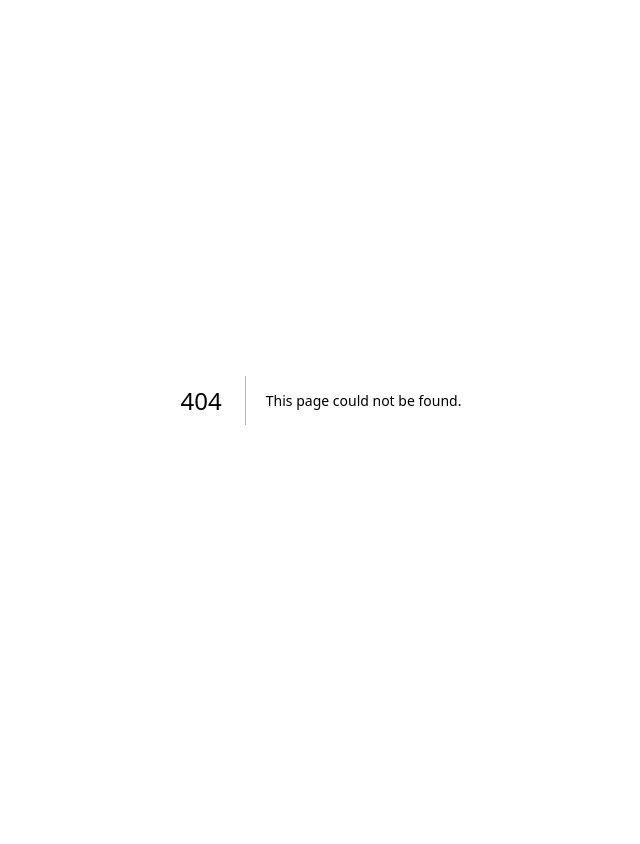
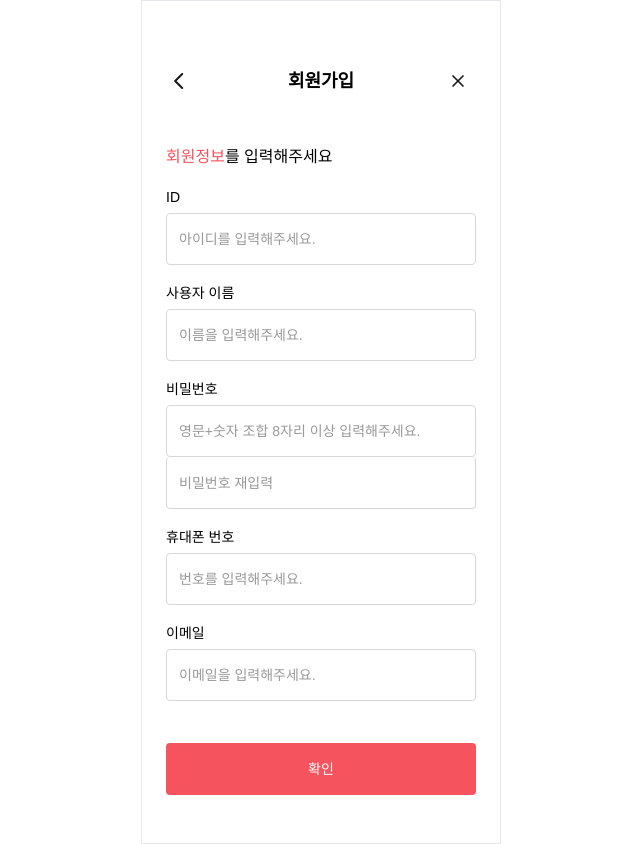
Before and after one commit to Att-ies/frontend, a Next.js app: page /auth/join02 in a window 1280 px wide. Before the commit this address had no page. Shown: the whole page, without its empty margins (319-959 px from the left). Before the commit the page ends 800 px from the top, so only its background shows below. Built offline with nearby package versions, Linux system fonts and the light colour scheme.

Commit message:
feat : join02 page

```diff
--- /dev/null
+++ b/src/pages/auth/join02.tsx
@@ -0,0 +1,135 @@
+import React from 'react';
+import { useForm } from 'react-hook-form';
+import Layout from '@components/common/Layout';
+import Input from '@components/common/Input';
+import Button from '@components/common/Button';
+import Navigate from '@components/common/Navigate';
+import ErrorMessage from '@components/common/ErrorMessage';
+import { useRouter } from 'next/router';
+
+export default function Join02() {
+  const router = useRouter();
+  const handleLeftButton = () => {
+    router.push('/auth/join01');
+  };
+  const handleRightButton = () => {
+    router.push('/auth/login');
+  };
+
+  const {
+    register,
+    handleSubmit,
+    formState: { errors },
+    watch,
+  } = useForm();
+
+  const onSubmit = () => {
+    console.log(watch('id'));
+  };
+
+  return (
+    <Layout>
+      <Navigate
+        message="회원가입"
+        handleLeftButton={handleLeftButton}
+        handleRightButton={handleRightButton}
+      />
+      <section className="mt-8">
+        <p className="mb-[12px]">
+          <span className="text-[#F5535D]">회원정보</span>를 입력해주세요
+        </p>
+      </section>
+      <form autoComplete="off" onSubmit={handleSubmit(onSubmit)}>
+        <section className="mb-3">
+          <Input
+            type="text"
+            label="ID"
+            placeholder="아이디를 입력해주세요."
+            register={register('id', { required: true })}
+          />
+        </section>
+        {errors.id && <ErrorMessage message="이미 사용중인 아이디입니다." />}
+        <section className="mb-3">
+          <Input
+            type="text"
+            label="사용자 이름"
+            placeholder="이름을 입력해주세요."
+            register={register('name', { required: true })}
+          />
+          {errors.name && (
+            <ErrorMessage message="최대 한글 25자 까지 입력 가능합니다." />
+          )}
+        </section>
+        <section className="mb-3">
+          <Input
+            type="password"
+            label="비밀번호"
+            placeholder="영문+숫자 조합 8자리 이상 입력해주세요."
+            register={register('password', {
+              required: true,
+              pattern: {
+                value: /^[A-Za-z0-9]{8,15}$/,
+                message: '비밀번호를 형식에 맞게 입력해주세요.',
+              },
+            })}
+          />
+          <Input
+            type="password"
+            placeholder="비밀번호 재입력"
+            register={register('confirmPassword', {
+              required: true,
+              validate: (value: string) => {
+                if (watch('password') !== value) {
+                  return '비밀번호가 일치하지 않습니다.';
+                }
+              },
+            })}
+            className="border-t-0"
+          />
+          {errors.password && errors.confirmPassword ? (
+            <ErrorMessage message={errors.password.message} />
+          ) : (
+            ''
+          )}
+          {errors.confirmPassword && !errors.password ? (
+            <ErrorMessage message={errors.confirmPassword.message} />
+          ) : (
+            ''
+          )}
+        </section>
+        <section className="mb-3">
+          <Input
+            type="text"
+            label="휴대폰 번호"
+            placeholder="번호를 입력해주세요."
+            register={register('phoneNum', { required: true })}
+          />
+          {errors.phoneNum && (
+            <ErrorMessage message="휴대폰번호를 정확히 입력해주세요." />
+          )}
+        </section>
+        <section className="mb-3">
+          <Input
+            type="email"
+            label="이메일"
+            placeholder="이메일을 입력해주세요."
+            register={register('email', {
+              required: true,
+              pattern: {
+                value: /^[\w-\.]+@([\w-]+\.)+[\w-]{2,4}$/g,
+                message: '이메일 형식이 올바르지 않습니다.',
+              },
+            })}
+          />
+          {errors.email && errors.email.message && (
+            <ErrorMessage message={errors.email.message} />
+          )}
+        </section>
+        <div className="h-[30px]" />
+        <section>
+          <Button text="확인" type="submit" />
+        </section>
+      </form>
+    </Layout>
+  );
+}
```
